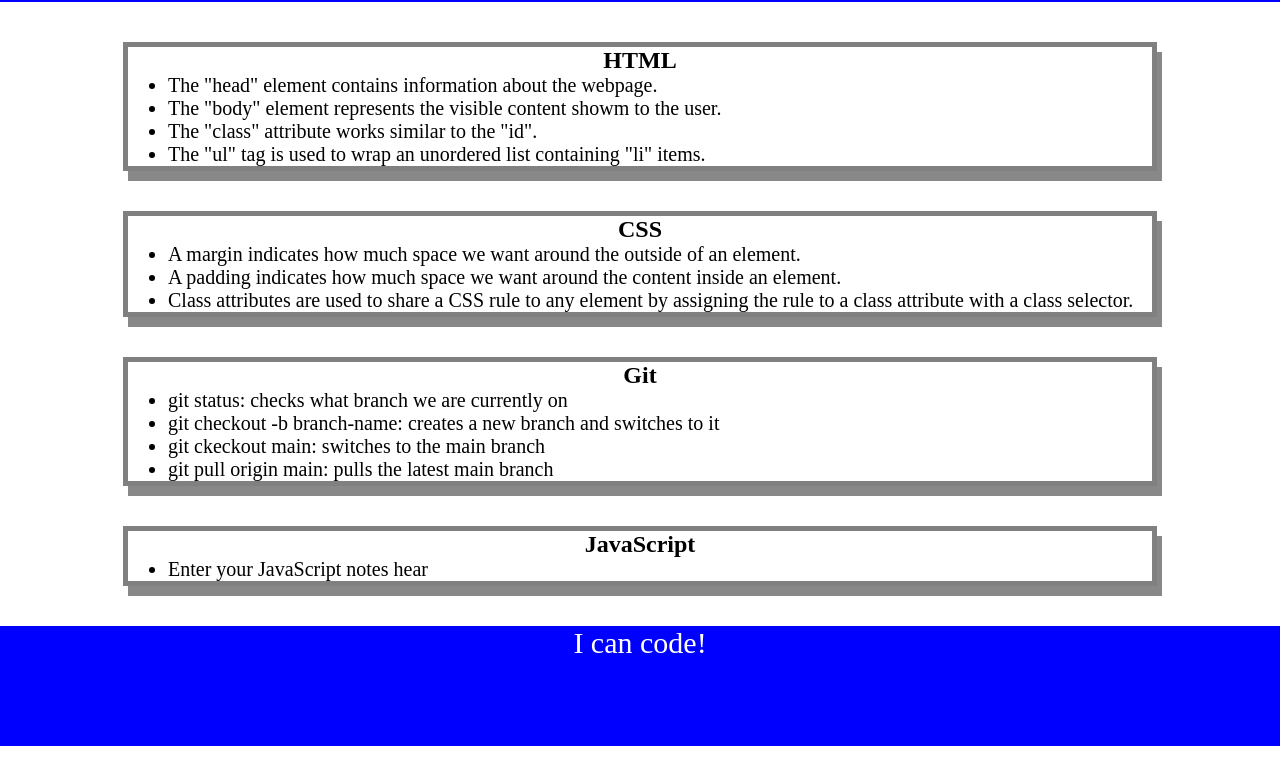
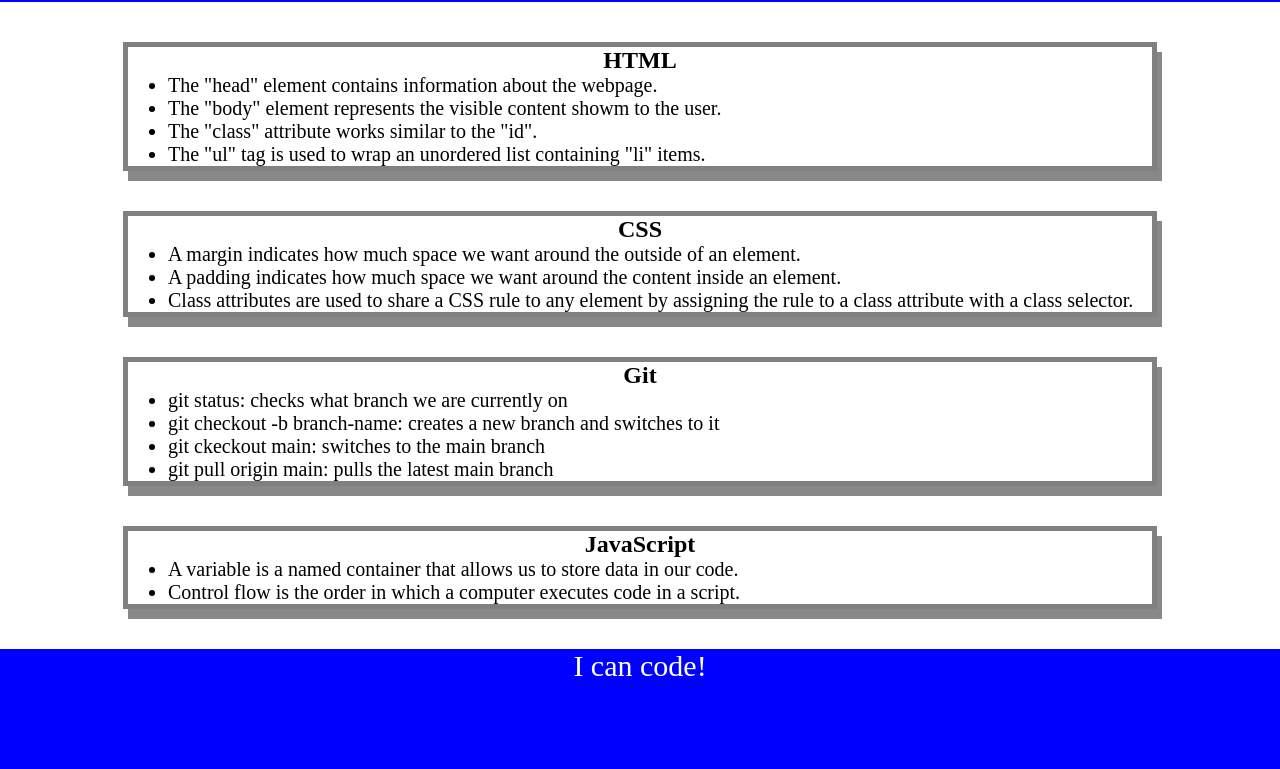
Before and after one commit to jberger2992/prework-study-guide, a plain HTML site: page prework-study-guide/index.html in a window 1280 px wide. Shown: the part 118-887 px from the top of the page. Before the commit the page ends 864 px from the top, so only its background shows below. Drawn offline with Linux system fonts and the light colour scheme.

Commit message:
fixed things hopefully

```diff
--- a/prework-study-guide/index.html
+++ b/prework-study-guide/index.html
@@ -43,7 +43,8 @@
       <section class="card" id="javascript-section">
         <h2>JavaScript</h2>
         <ul>
-          <li>Enter your JavaScript notes hear</li>
+          <li>A variable is a named container that allows us to store data in our code.</li>
+          <li>Control flow is the order in which a computer executes code in a script.</li>
         </ul>
       </section>
     </main>
```
